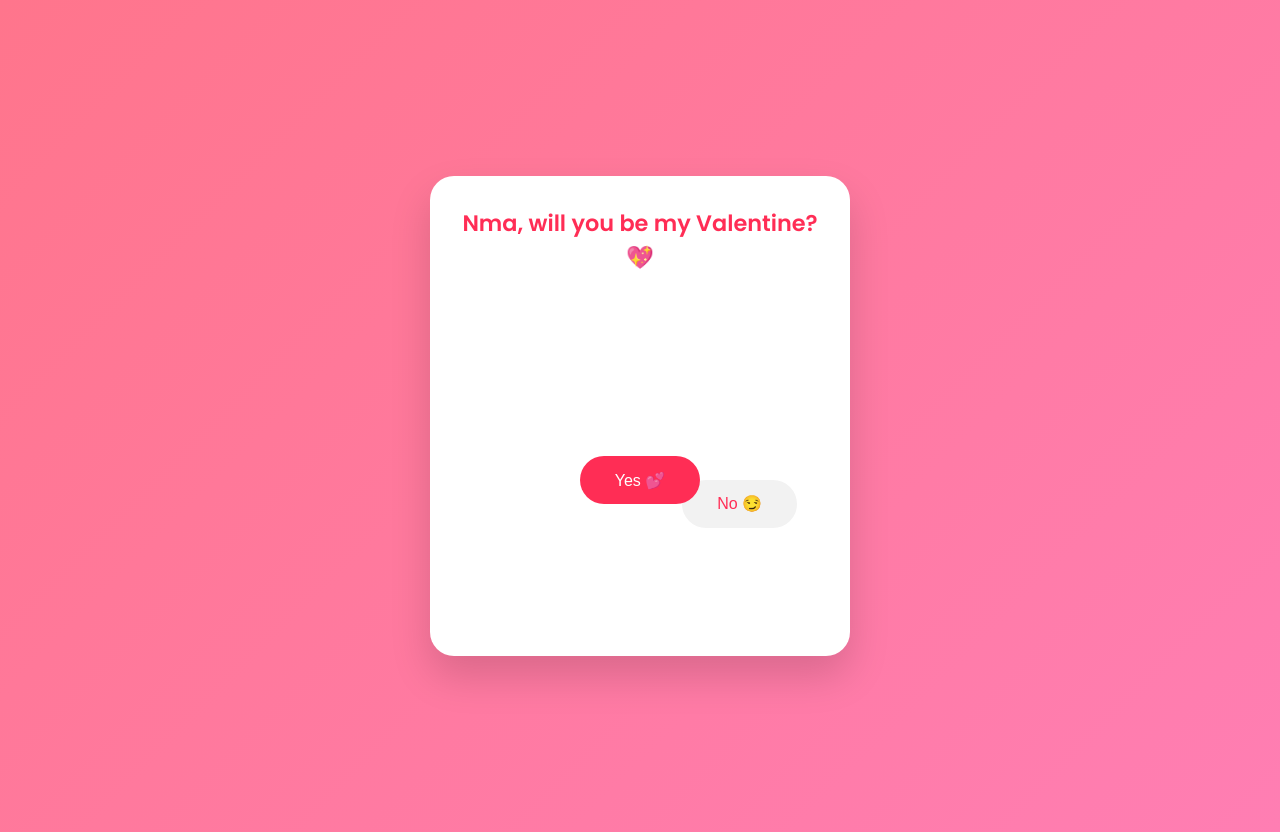
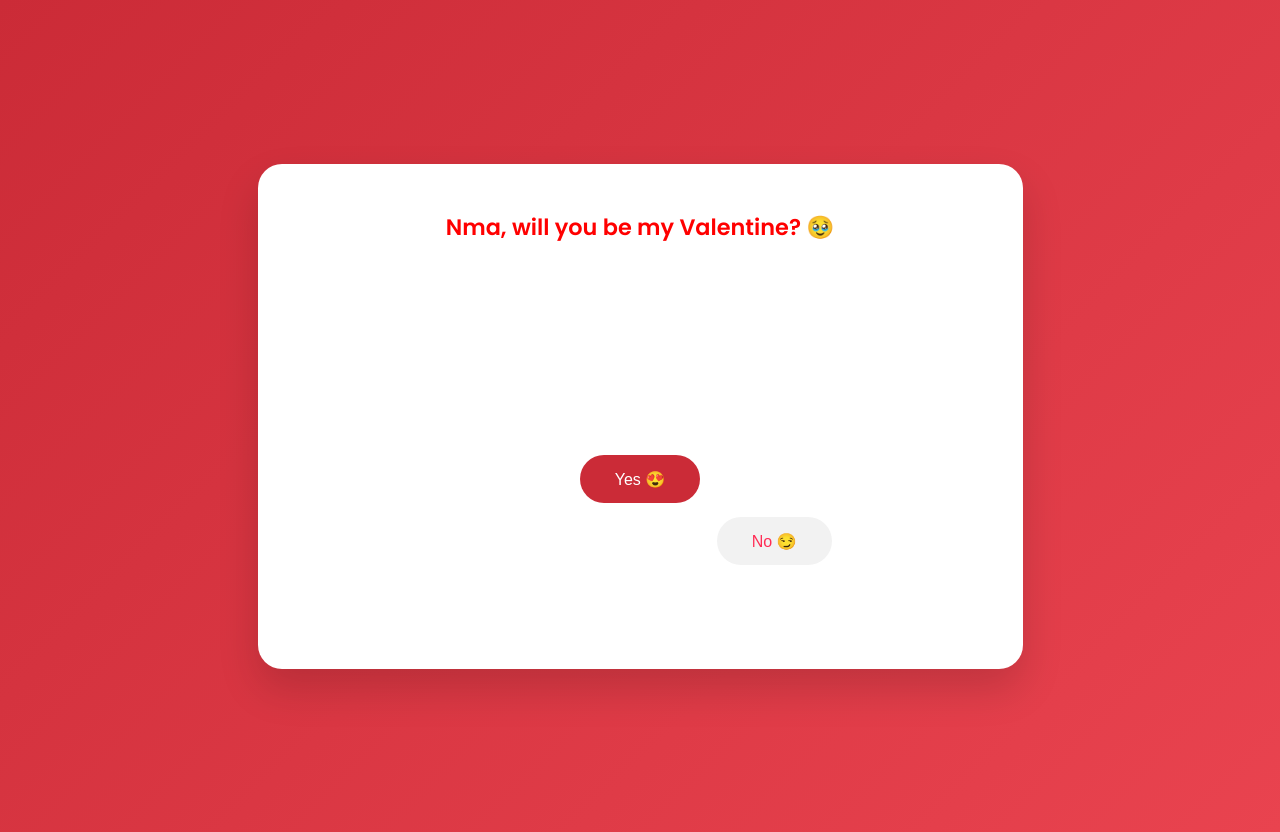
Before and after one commit to odeosa/valentine, a Next.js app: page / in a window 1280 px wide. Built offline with nearby package versions, Linux system fonts and the light colour scheme.

Commit message:
Update page.tsx styling

```diff
--- a/app/page.tsx
+++ b/app/page.tsx
@@ -4,7 +4,7 @@ import { useEffect, useRef, useState } from "react";
 
 export default function ValentinePage() {
   // Position of the NO button (percentages keep it responsive)
-  const [noPosition, setNoPosition] = useState({ top: 50, left: 60 });
+  const [noPosition, setNoPosition] = useState({ top: 60, left: 60 });
 
   // Scale factor for YES button
   const [yesScale, setYesScale] = useState(1);
@@ -106,7 +106,7 @@ export default function ValentinePage() {
             {/* 20%: Question */}
             <div style={styles.header}>
               <h1 style={styles.question}>
-                Nma, will you be my Valentine? 💖
+                Nma, will you be my Valentine? 🥹
               </h1>
             </div>
 
@@ -119,7 +119,7 @@ export default function ValentinePage() {
                   transform: `scale(${yesScale})`,
                 }}
               >
-                Yes 💕
+                Yes 😍
               </button>
 
               {!hideNo && (
@@ -139,7 +139,7 @@ export default function ValentinePage() {
           </>
         ) : (
           <h2 style={styles.success}>
-            Yay!!! 💘 I’m so happy you said yes, Nma 🥹
+            Yay!!! 💘 I’m so happy you said yes! You have made me the happiest man alive! 💕
           </h2>
         )}
       </div>
@@ -150,7 +150,7 @@ export default function ValentinePage() {
 const styles: Record<string, React.CSSProperties> = {
   page: {
     minHeight: "100vh",
-    background: "linear-gradient(135deg, #ff758c, #ff7eb3)",
+    background: "linear-gradient(135deg, #CB2B37, #E9434F)",
     display: "flex",
     alignItems: "center",
     justifyContent: "center",
@@ -165,8 +165,8 @@ const styles: Record<string, React.CSSProperties> = {
   card: {
     background: "#fff",
     width: "100%",
-    maxWidth: "420px",
-    height: "480px",
+    maxWidth: "765px",
+    height: "505px",
     borderRadius: "24px",
     boxShadow: "0 20px 40px rgba(0,0,0,0.15)",
     display: "flex",
@@ -184,13 +184,13 @@ const styles: Record<string, React.CSSProperties> = {
   question: {
     fontSize: "1.4rem",
     textAlign: "center",
-    color: "#ff2d55",
+    color: "#FF0000",
     fontWeight: 600,
   },
   body: {
     height: "80%",
     position: "relative",
-    display: "flex",
+    display: "inline-flex",
     alignItems: "center",
     justifyContent: "center",
     gap: "1rem",
@@ -199,7 +199,7 @@ const styles: Record<string, React.CSSProperties> = {
     padding: "0.9rem 2.2rem",
     borderRadius: "999px",
     border: "none",
-    background: "#ff2d55",
+    background: "#CB2B37",
     color: "#fff",
     fontSize: "1rem",
     cursor: "pointer",
```
